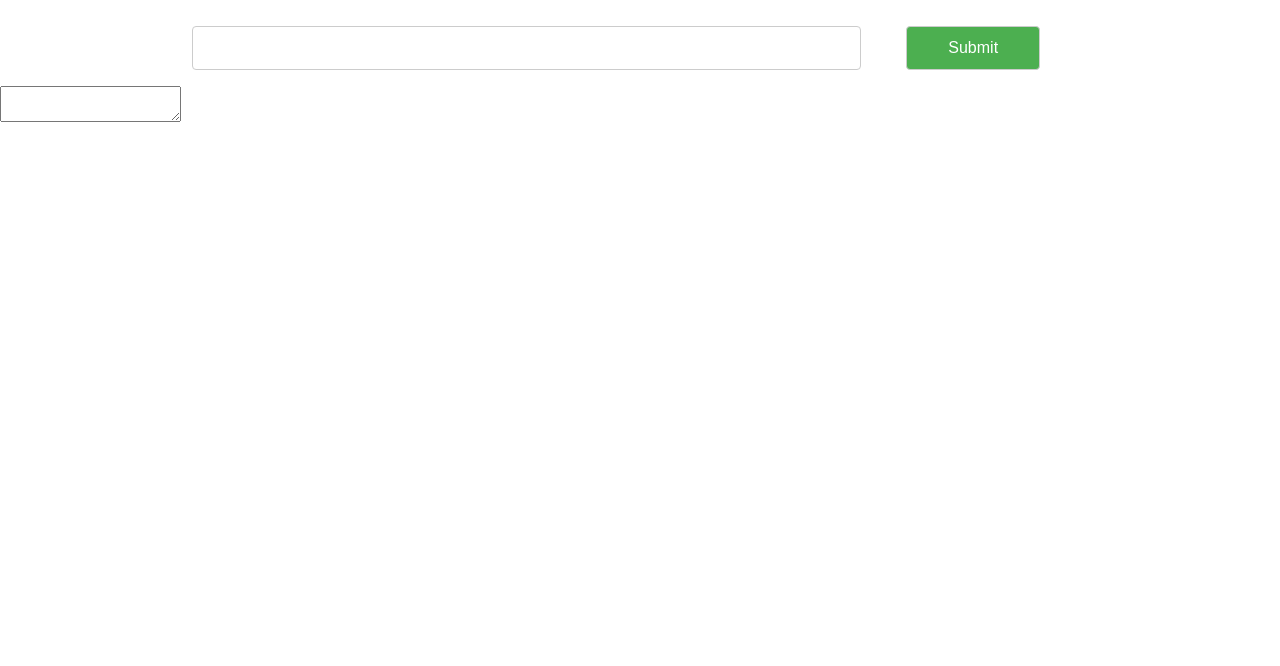
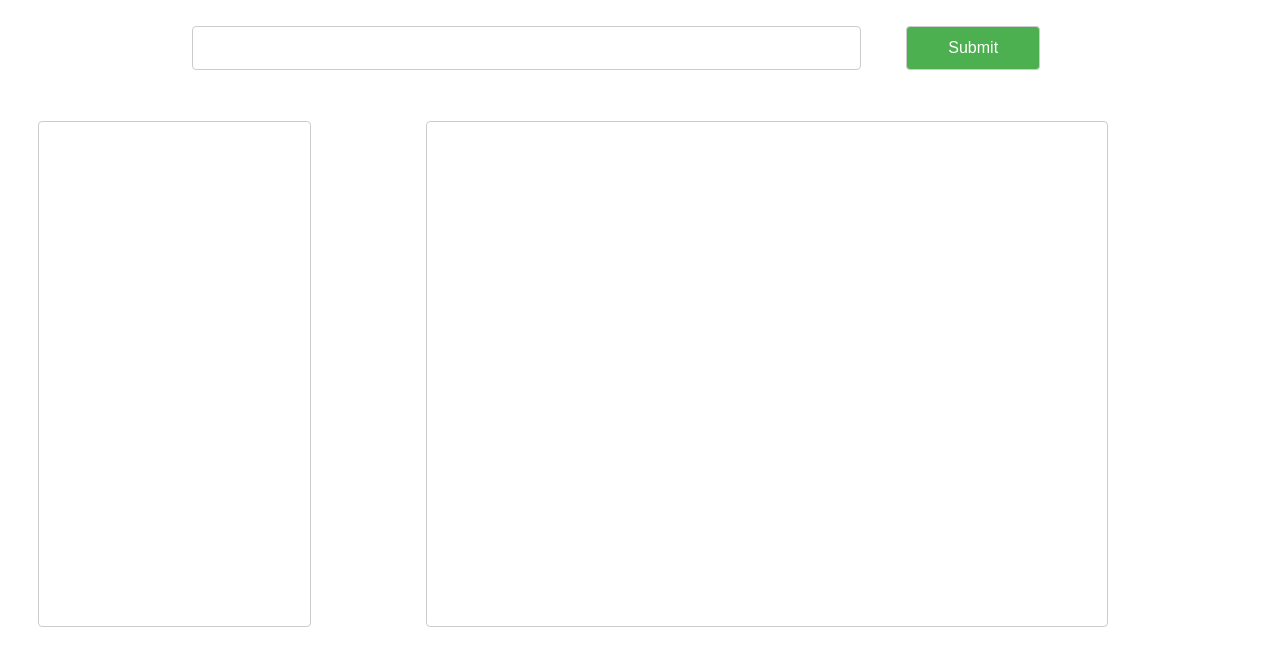
Before and after one commit to meshde/RSS2EmailUI, a React (Create React App) app: page / in a window 1280 px wide. Shown: the top 666 px of the page. Built offline with nearby package versions, Linux system fonts and the light colour scheme.

Commit message:
Add style

```diff
--- a/src/Main.css
+++ b/src/Main.css
@@ -1,4 +1,5 @@
 .Main {
+  height: 100%;
 }
 
 .Main-url {
@@ -15,6 +16,11 @@
   padding: 12px 20px;
 }
 
+.edit {
+  margin-top: 4%;
+  height: 60%;
+}
+
 #url {
   width: 70%;
 }
@@ -25,3 +31,10 @@
   background-color: #4CAF50;
   color: white;
 }
+
+#txt {
+  width: 50%;
+  height: 100%;
+  float: left;
+  resize: none;
+}
--- a/src/Main.js
+++ b/src/Main.js
@@ -34,8 +34,10 @@ class Main extends Component {
             Submit
           </button>
         </div>
-        <Tags list={this.state.list} />
-        <textarea id="txt" ></textarea>
+        <div className="edit" >
+          <Tags list={this.state.list} />
+          <textarea className="inp" id="txt" rows="20"></textarea>
+        </div>
       </div>
     );
   }
--- /dev/null
+++ b/src/Tags.css
@@ -0,0 +1,12 @@
+.list {
+  /* display: iniline; */
+  float: left;
+  width: 18%;
+  height: 100%;
+  margin-right: 9%;
+  margin-left: 3%;
+}
+
+.item {
+  padding: 2% 2%;
+}
--- a/src/Tags.js
+++ b/src/Tags.js
@@ -1,4 +1,5 @@
 import React, { Component } from 'react';
+import './Tags.css';
 
 class Tags extends Component {
   constructor(){
@@ -17,7 +18,8 @@ class Tags extends Component {
 
   render() {
     return(
-      <ul className="list">
+      <div className="list inp">
+        <ul>
           {
             this.props.list.map(
               (item) =>
@@ -31,6 +33,7 @@ class Tags extends Component {
             )
           }
         </ul>
+      </div>
     );
   }
 }
--- a/src/index.css
+++ b/src/index.css
@@ -1,5 +1,14 @@
+html {
+  height: 100%;
+}
+
 body {
+  height: 100%;
   margin: 0;
   padding: 0;
   font-family: sans-serif;
 }
+
+#root {
+  height: 100%;
+}
```
Lines whose indentation alone changed are shown as unchanged.
